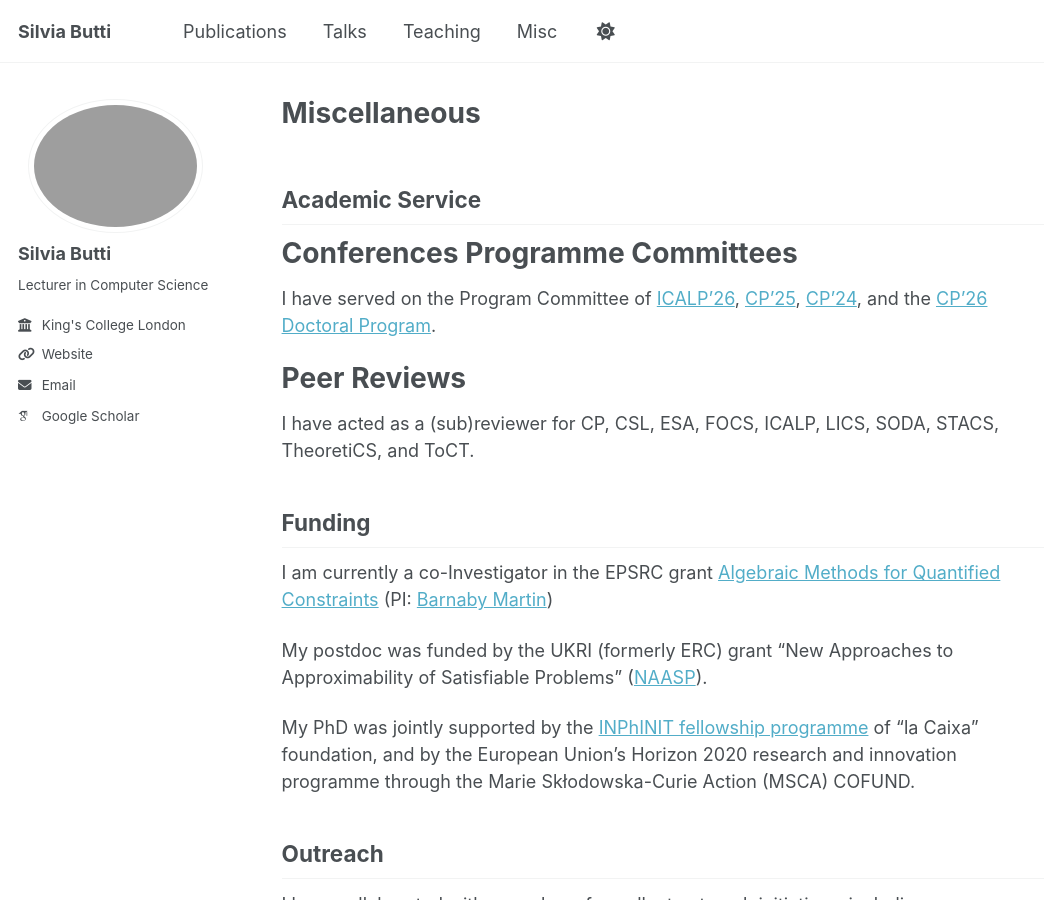
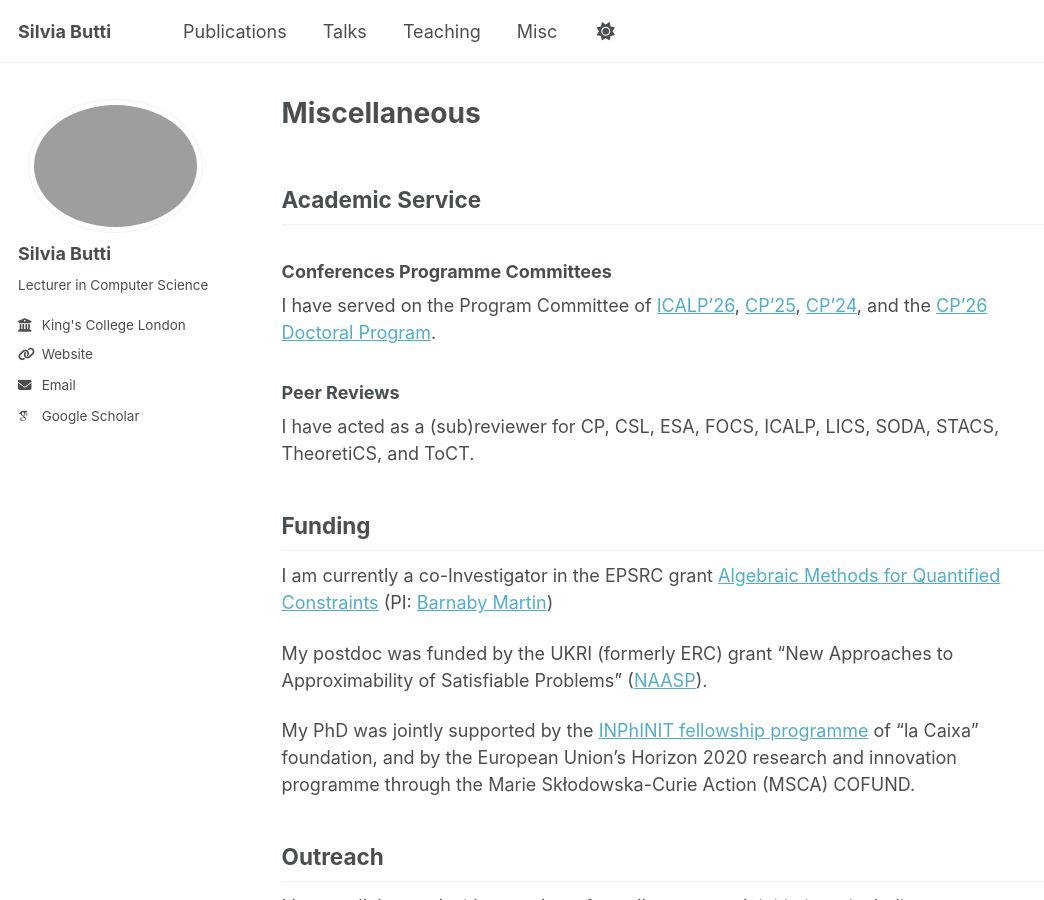
Before and after one commit to silviabutti/silviabutti.github.io, a Jekyll site: the page built from _pages/misc.md, in a window 1280 px wide and 900 px high. Shown: the whole window, without its empty margins (0-1044 px from the left). Built offline with Jekyll 4.4.1, drawn with Linux system fonts in a browser that asks for light colours; some web fonts are replaced; a script bundle is joined from its source files by our own code; library files that are not in the unit come from our copies.

```diff
--- a/_pages/misc.md
+++ b/_pages/misc.md
@@ -9,11 +9,11 @@ redirect_from:
 
 ## Academic Service
 
-# Conferences Programme Committees
+### Conferences Programme Committees
 
 I have served on the Program Committee of [ICALP'26](https://icalppodcspaa2026.cs.rhul.ac.uk/icalp/), [CP'25](https://cp2025.a4cp.org/), [CP'24](https://cp2024.a4cp.org/), and the [CP'26 Doctoral Program](https://satcpdp26.github.io/).
 
-# Peer Reviews
+### Peer Reviews
 
 I have acted as a (sub)reviewer for CP, CSL, ESA, FOCS, ICALP, LICS, SODA, STACS, TheoretiCS, and ToCT.
 
```
